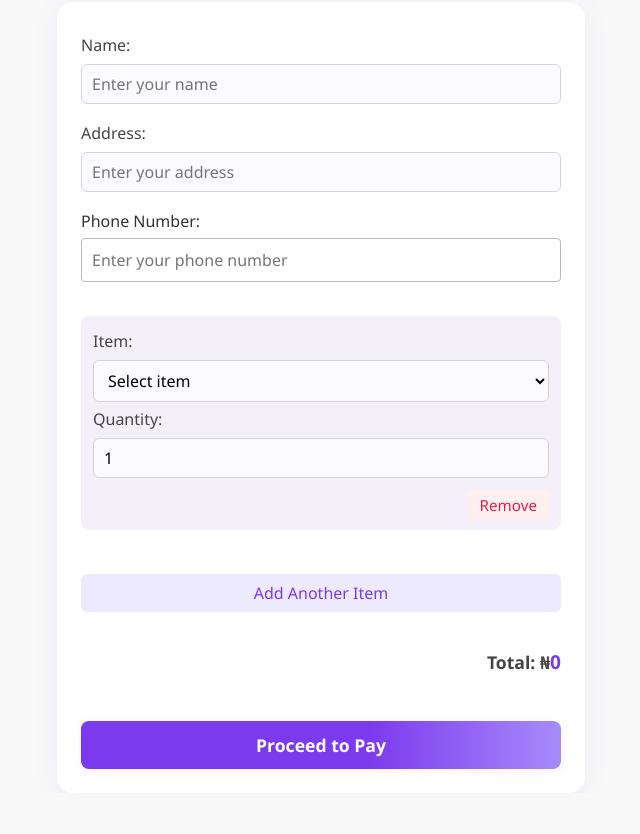
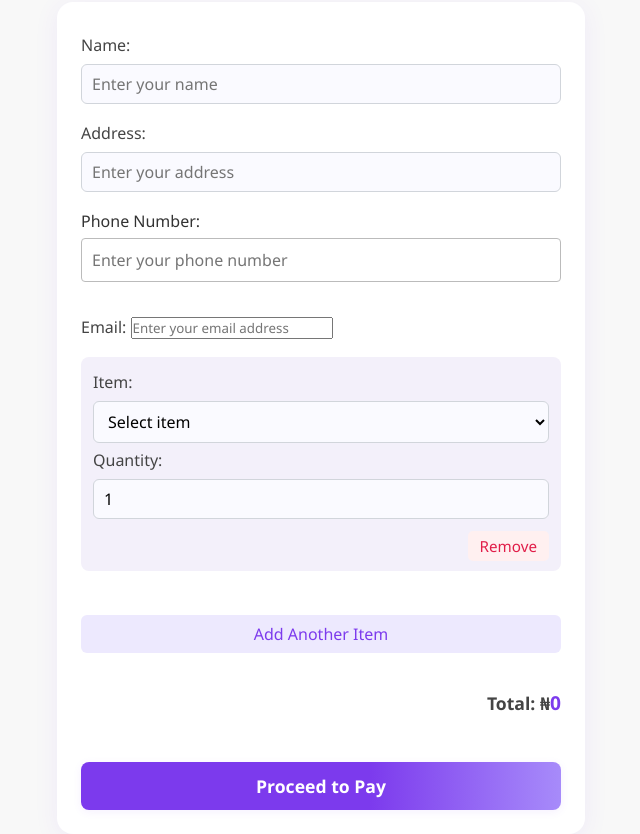
Before and after one commit to MbahTochukwu/kingsmen-pastries-frontend, a website: page HTML/order.html in a window 1280 px wide. Shown: the part 102-936 px from the top of the page, without its empty margins (319-959 px from the left). Before the commit the page ends 895 px from the top, so only its background shows below. Drawn offline with Linux system fonts and the light colour scheme.

Commit message:
initial frontend commit

```diff
--- a/HTML/order.html
+++ b/HTML/order.html
@@ -25,6 +25,11 @@
 <div class="user-phone-section">
   <label for="phone">Phone Number:</label>
   <input type="tel" id="phone" name="phone" placeholder="Enter your phone number" required>
+</div>
+
+<div class="user-email-section">
+  <label for="userEmail">Email:</label>
+  <input type="email" id="userEmail" name="userEmail" placeholder="Enter your email address" required>
 </div>
 
     <div class="order-section">
--- a/JAVASCRIPT/order.js
+++ b/JAVASCRIPT/order.js
@@ -61,6 +61,7 @@ document.addEventListener("DOMContentLoaded", () => {
     const name = document.getElementById("userName").value.trim();
     const address = document.getElementById("address").value.trim();
     const phone = document.getElementById("phone").value.trim();
+    const email = document.getElementById("userEmail").value.trim(); // Added email field
 
     const orders = [];
     document.querySelectorAll(".order-section").forEach(section => {
@@ -78,6 +79,7 @@ document.addEventListener("DOMContentLoaded", () => {
 
     const orderData = {
       customerName: name,
+      email, // Included email in orderData
       address,
       phone,
       items: orders,
--- /dev/null
+++ b/package.json
@@ -0,0 +1,6 @@
+{
+  "dependencies": {
+    "@types/cors": "^2.8.19",
+    "cors": "^2.8.5"
+  }
+}
```
Also changed, not shown: 1 other file.
